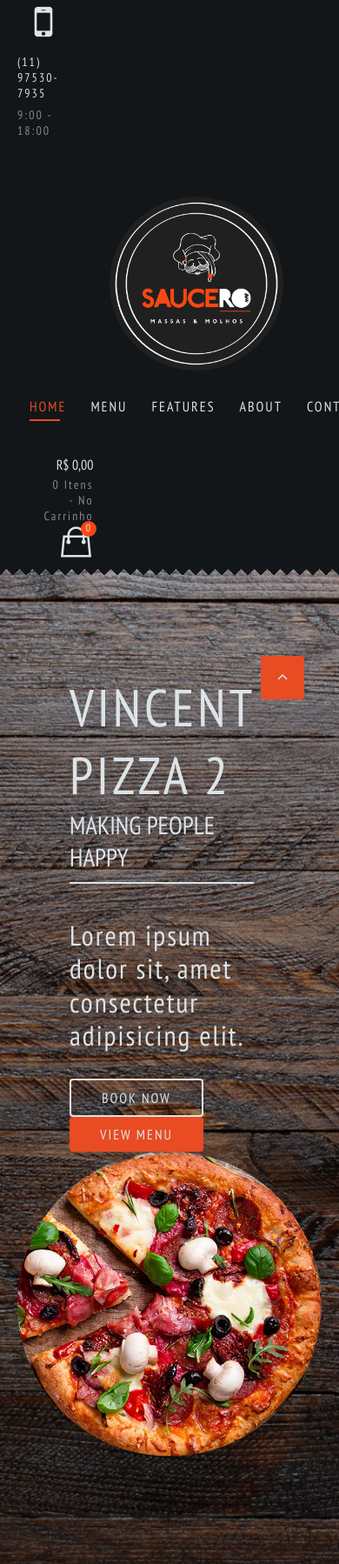
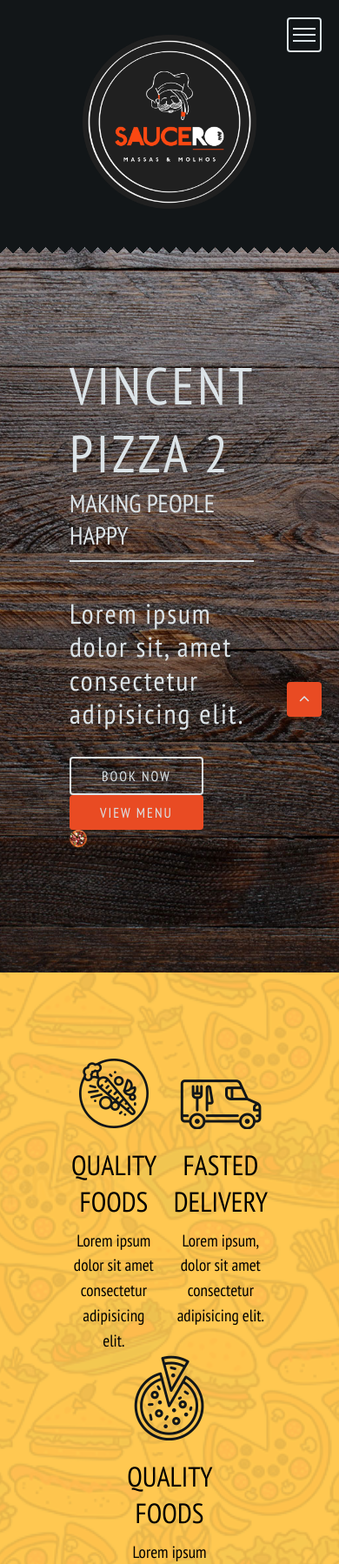
Before and after one commit to ppbastos2/SAUCERO, a PHP site: page / in a window 390 px wide; the page is wider, and only the part inside the window is pictured. Shown: the top 1798 px of that part at 87% size. Run offline with PHP 8.4, Linux system fonts and the light colour scheme.

Commit message:
html menu mobile e estilização do menu (mobile e desktop). e menu responsivo 992px

```diff
--- a/assets/css/style.css
+++ b/assets/css/style.css
@@ -138,6 +138,127 @@ body {
     background-clip: padding-box, border-box, border-box, border-box, border-box;
     background-origin: padding-box, border-box, border-box, border-box, border-box;
 }
+
+.__main_header .__main_header_content {
+    margin-bottom: 0;
+}
+
+
+/**BTN MENU MOBILE**/
+
+.__main_header .__btn_open_menu {
+    width: 40px;
+    height: 40px;
+    background-color: var(--second_color);
+    border: 2px solid var(--thirst_color);
+    position: fixed;
+    z-index: 100;
+    top: 20px;
+    right: 20px;
+    padding: 5px;
+    cursor: pointer;
+    display: none;
+}
+
+.__main_header .__btn_open_menu.active {
+    background-color: var(--primary_color);
+    border-color: var(--primary_color);
+}
+
+.__main_header .__btn_open_menu:hover {
+    background-color: var(--primary_color);
+    border-color: var(--primary_color);
+}
+
+.__main_header .__btn_open_menu span {
+    display: block;
+    width: 100%;
+    height: 2px;
+    background-color: var(--thirst_color);
+    margin-bottom: 5px;
+}
+
+.__main_header .__btn_open_menu span:last-of-type {
+    margin-bottom: 0;
+}
+
+.__main_header .__btn_open_menu.active span {
+    transform: rotate(-45deg);
+    -moz-transform: rotate(-45deg);
+    -webkit-transform: rotate(-45deg);
+    position: relative;
+}
+
+.__main_header .__btn_open_menu.active span:first-of-type {
+    transform: rotate(45deg);
+    -moz-transform: rotate(45deg);
+    -webkit-transform: rotate(45deg);
+    top: 7px;
+}
+
+.__main_header .__btn_open_menu.active span:last-of-type {
+    display: none;
+}
+
+
+/**MENU MOBILE**/
+
+.__main_header .__main_header_mobile {
+    position: fixed;
+    top: 0;
+    right: 0;
+    width: 300px;
+    max-width: 100%;
+    height: 100%;
+    z-index: 100;
+    background-color: #fff;
+    display: none;
+}
+
+.__main_header_mobile .__main_header_content_cart {
+    border-bottom: 1px solid var(--thirst_color);
+    margin-bottom: 20px;
+    padding: 20px 20px 10px 20px;
+}
+
+.__main_header_mobile .__main_header_content_cart .price_items span,
+.__main_header_mobile .__main_header_content_cart .price_items a,
+.__main_header_mobile .__main_header_content_cart .cart a {
+    color: var(--second_color);
+    text-align: left;
+}
+
+.__main_header_mobile .__main_header_content_cart .cart a span {
+    left: -3px;
+}
+
+.__main_header_mobile .nav_list a {
+    padding: 10px 20px;
+    font-size: var(--font-medium);
+    color: var(--second_color);
+    display: block;
+    transition-duration: .3s;
+    -moz-transition-duration: .3s;
+    -webkit-transition-duration: .3s;
+}
+
+.__main_header_mobile .nav_list a:hover {
+    background-color: var(--primary_color);
+    color: var(--thirst_color);
+}
+
+.__main_header_mobile .__main_header_content_contact {
+    margin-top: 40px;
+    padding: 20px 0;
+}
+
+.__main_header_mobile .__main_header_content_contact .icons span,
+.__main_header_mobile .__main_header_content_contact .contacts span {
+    color: var(--second_color);
+}
+
+
+/**MAIN HEADER**/
 
 .__main_header .__main_header_content {
     align-items: center;
@@ -393,7 +514,7 @@ body {
     color: var(--primary_color);
 }
 
-.__slide_show_content .__slide_show_content_cover {
+.__main_slide_show_content .__slide_show_content_cover {
     flex-basis: 40%;
     padding: 0 60px;
 }
@@ -415,7 +536,7 @@ body {
 }
 
 .__introduction_content .__introduction_content_article {
-    flex-basis: calc(33% -20px);
+    flex-basis: calc(33% - 20px);
     margin: 0 10px;
 }
 
@@ -739,19 +860,23 @@ body {
     font-size: var(--font-small);
 }
 
+
+/**BTN UP**/
+
 .__btn_up_content {
     position: fixed;
     right: 0;
     bottom: 0;
-    padding: 40px;
+    padding: 20px;
 }
 
 .__btn_up_content .btn_up {
-    width: 50px;
-    height: 50px;
+    width: 40px;
+    height: 40px;
     padding: 10px;
     font-size: var(--font-medium);
     background-color: var(--primary_color);
+    border: 2px solid var(--primary_color);
     text-align: center;
     color: var(--thirst_color);
     display: flex;
@@ -761,4 +886,28 @@ body {
 
 .__btn_up_content .btn_up:hover {
     background-color: var(--primary_color_hover);
+    border: 2px solid var(--primary_color_hover);
 }
+
+
+/** MEDIA QUERIES **/
+
+
+/** 992px **/
+
+@media (max-width: 62em) {
+    .__main_header_content.__desktop .__main_header_content_contact,
+    .__main_header_content.__desktop .__main_header_content_cart,
+    .__main_header_content.__desktop .__main_header_content_logo_menu .nav_list {
+        display: none;
+    }
+    .__main_header_content .__main_header_content_logo_menu {
+        flex-basis: 100%;
+    }
+    .__main_header_content_logo_menu img {
+        margin: 0 auto;
+    }
+    .__main_header .__btn_open_menu {
+        display: block;
+    }
+}
--- a/index.php
+++ b/index.php
@@ -37,9 +37,10 @@
     </div>
 
 <!-- END MODAL PRODUCTS -->
+
     <header class="__main_header">
         <div class="container">
-            <div class="row __main_header_content">
+            <div class="row __main_header_content __desktop">
 
                 <div class="row __main_header_content_contact">
                     <div class="icons">
@@ -72,6 +73,49 @@
                     </div>
                     <div class="cart">
                         <a href="#" class="icon-bag"><span class="rounded">0</span></a>
+                    </div>
+                </div>
+
+            </div>
+
+            <button class="__btn_open_menu radius transition">
+                <span></span>
+                <span></span>
+                <span></span>
+            </button>
+
+            <div class="__main_header_mobile">
+                <div class="row __main_header_content_cart">
+
+                    <div class="cart">
+                        <a href="#" class="icon-bag"><span class="rounded">0</span></a>
+                    </div>
+
+                    <div class="price_items">
+                        <span>R$ 0,00</span>
+                        <a href="#">0 Itens - No Carrinho</a>
+                    </div>
+
+                </div>
+
+                <nav class="nav_list">
+                    <ul>
+                        <li class="active"><a href="">Home</a></li>
+                        <li><a href="">Menu</a></li>
+                        <li><a href="">Features</a></li>
+                        <li><a href="">About</a></li>
+                        <li><a href="">Contact</a></li>
+                    </ul>
+                </nav>
+
+                <div class="row __main_header_content_contact">
+                    <div class="icons">
+                        <span class="icon-mobile icon-notext"></span>
+                    </div>
+
+                    <div class="contacts">
+                        <span class="number">(11) 97530-7935</span>
+                        <span class="hours">9:00 - 18:00</span>
                     </div>
                 </div>
 
```
